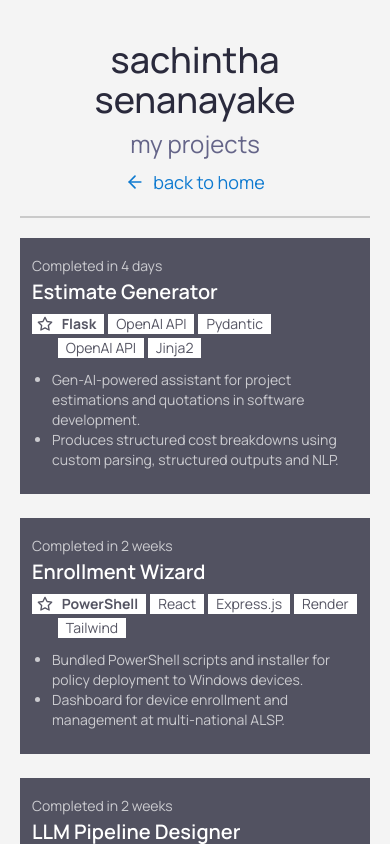
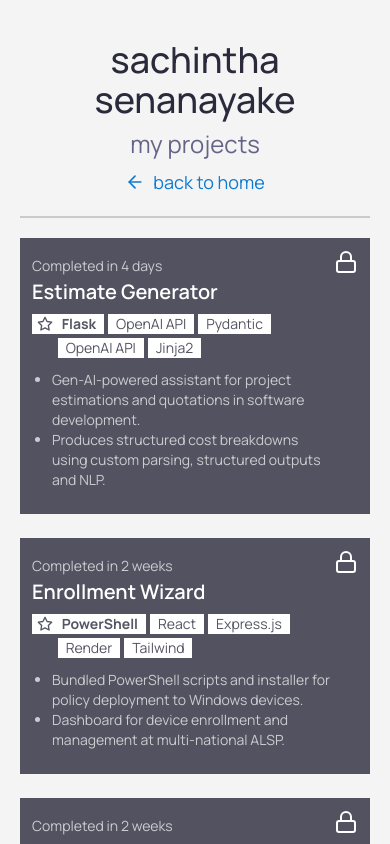
Before and after one commit to sachintha180/portfolio-frontend, a React (Vite) app: page /projects in a window 390 px wide. Built offline with nearby package versions, Linux system fonts and the light colour scheme.

Commit message:
keep lock and arrow-right visible on project-button.tsx

```diff
--- a/src/components/ui/project-button.tsx
+++ b/src/components/ui/project-button.tsx
@@ -70,12 +70,12 @@ export default function ProjectButton({ project }: { project: ProjectItem }) {
       {project.link ? (
         <FiArrowUpRight
           aria-hidden="true"
-          className="hidden md:block h-10 w-10 ml-auto text-surface transition-transform duration-300 group-hover/page-button:translate-x-1 group-hover/page-button:-translate-y-1"
+          className="h-7 w-7 md:h-10 md:w-10 ml-auto text-surface transition-transform duration-300 group-hover/page-button:translate-x-1 group-hover/page-button:-translate-y-1"
         />
       ) : (
         <FiLock
           aria-hidden="true"
-          className="hidden md:block h-7 w-7 ml-auto text-surface"
+          className="h-6 w-6 md:h-10 md:w-10 ml-auto text-surface"
         />
       )}
     </a>
```
